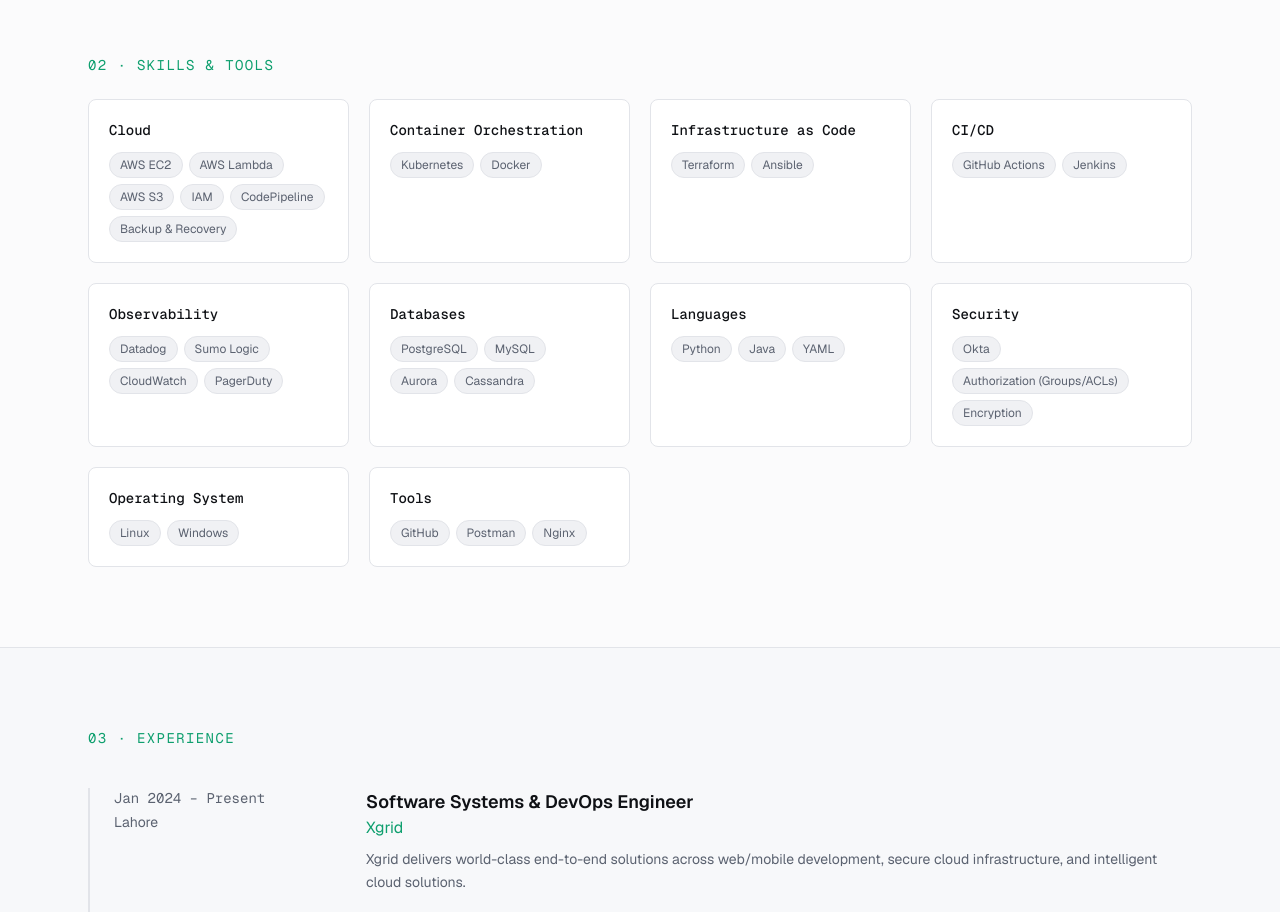
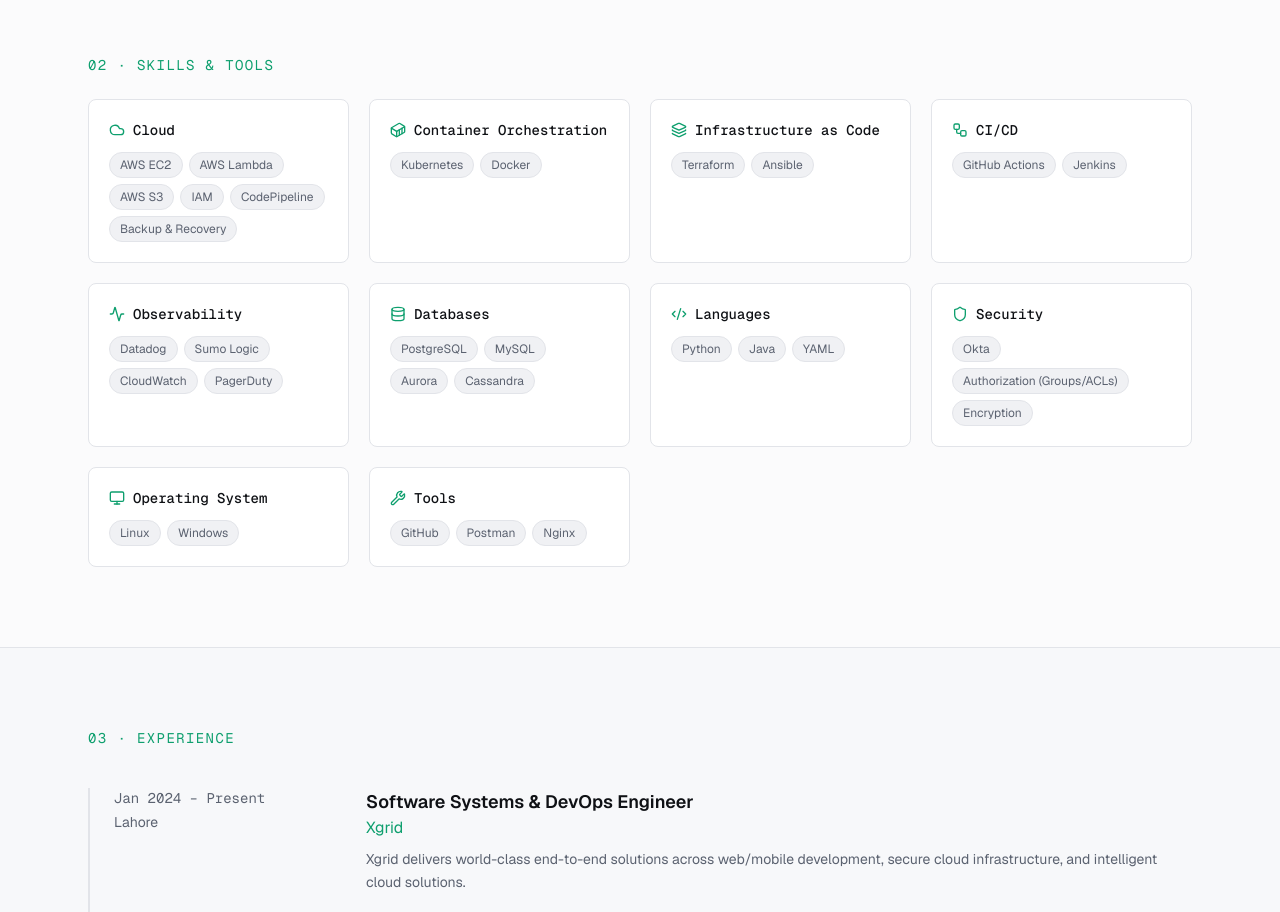
Before and after one commit to Shehroz-Khan-DevOps/portfolio, a Next.js app: page / in a window 1280 px wide. Shown: the part 1340-2252 px from the top of the page. Built offline with nearby package versions, Linux system fonts and the light colour scheme.

Commit message:
Add icons to skill category headings

```diff
--- a/src/components/skills.tsx
+++ b/src/components/skills.tsx
@@ -1,5 +1,31 @@
+import {
+  Cloud,
+  Container,
+  Layers,
+  Workflow,
+  Activity,
+  Database,
+  Code2,
+  Shield,
+  Monitor,
+  Wrench,
+  type LucideIcon,
+} from "lucide-react";
 import { skillCategories } from "@/lib/data";
 import { SectionReveal } from "./section-reveal";
+
+const CATEGORY_ICONS: Record<string, LucideIcon> = {
+  Cloud: Cloud,
+  "Container Orchestration": Container,
+  "Infrastructure as Code": Layers,
+  "CI/CD": Workflow,
+  Observability: Activity,
+  Databases: Database,
+  Languages: Code2,
+  Security: Shield,
+  "Operating System": Monitor,
+  Tools: Wrench,
+};
 
 export function Skills() {
   return (
@@ -12,10 +38,13 @@
         </SectionReveal>
 
         <div className="mt-6 grid gap-5 sm:grid-cols-2 lg:grid-cols-4">
-          {skillCategories.map((category, i) => (
+          {skillCategories.map((category, i) => {
+            const Icon = CATEGORY_ICONS[category.name] ?? Wrench;
+            return (
               <SectionReveal key={category.name} delay={i * 0.04}>
                 <div className="h-full rounded-lg border border-border bg-surface p-5 transition-colors hover:border-accent">
-                <h3 className="font-mono text-sm font-medium text-foreground">
+                  <h3 className="flex items-center gap-2 font-mono text-sm font-medium text-foreground">
+                    <Icon className="h-4 w-4 text-accent" />
                     {category.name}
                   </h3>
                   <ul className="mt-3 flex flex-wrap gap-1.5">
@@ -30,7 +59,8 @@
                   </ul>
                 </div>
               </SectionReveal>
-          ))}
+            );
+          })}
         </div>
       </div>
     </section>
```
Lines whose indentation alone changed are shown as unchanged.
